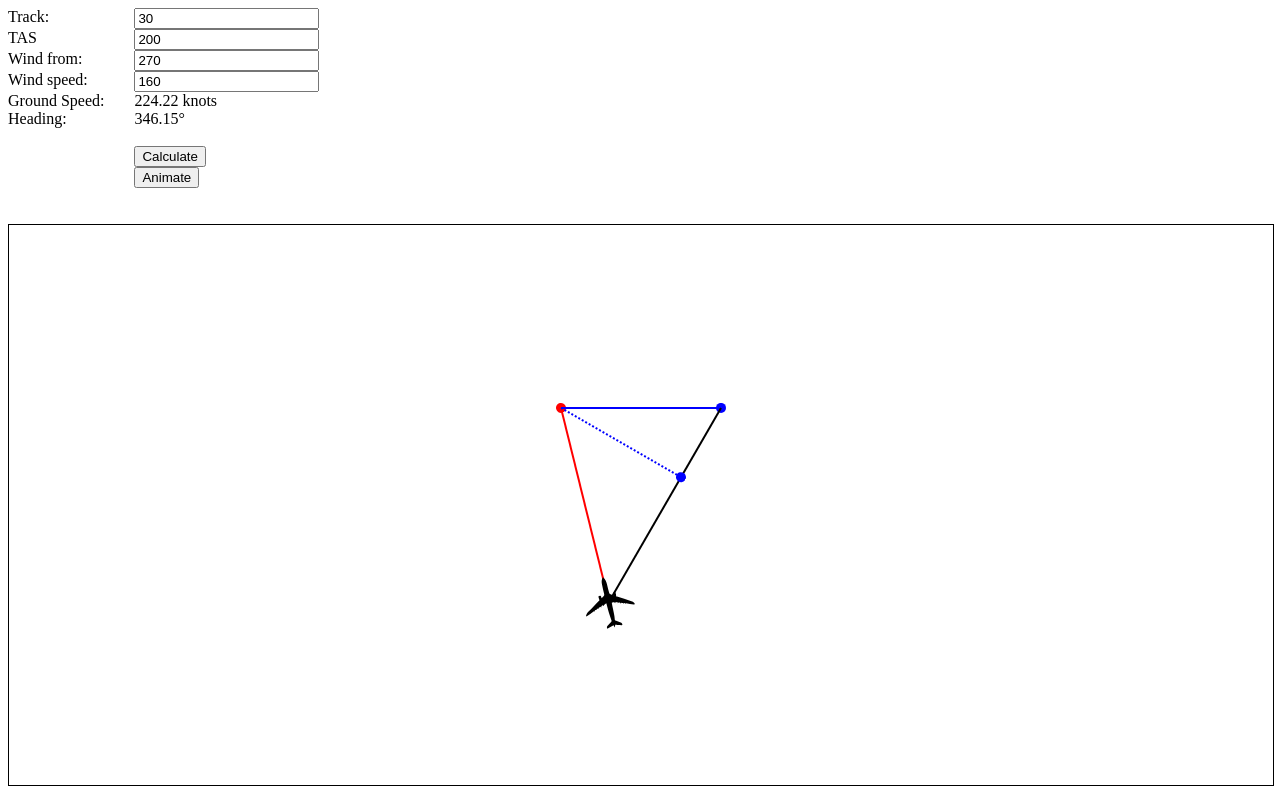
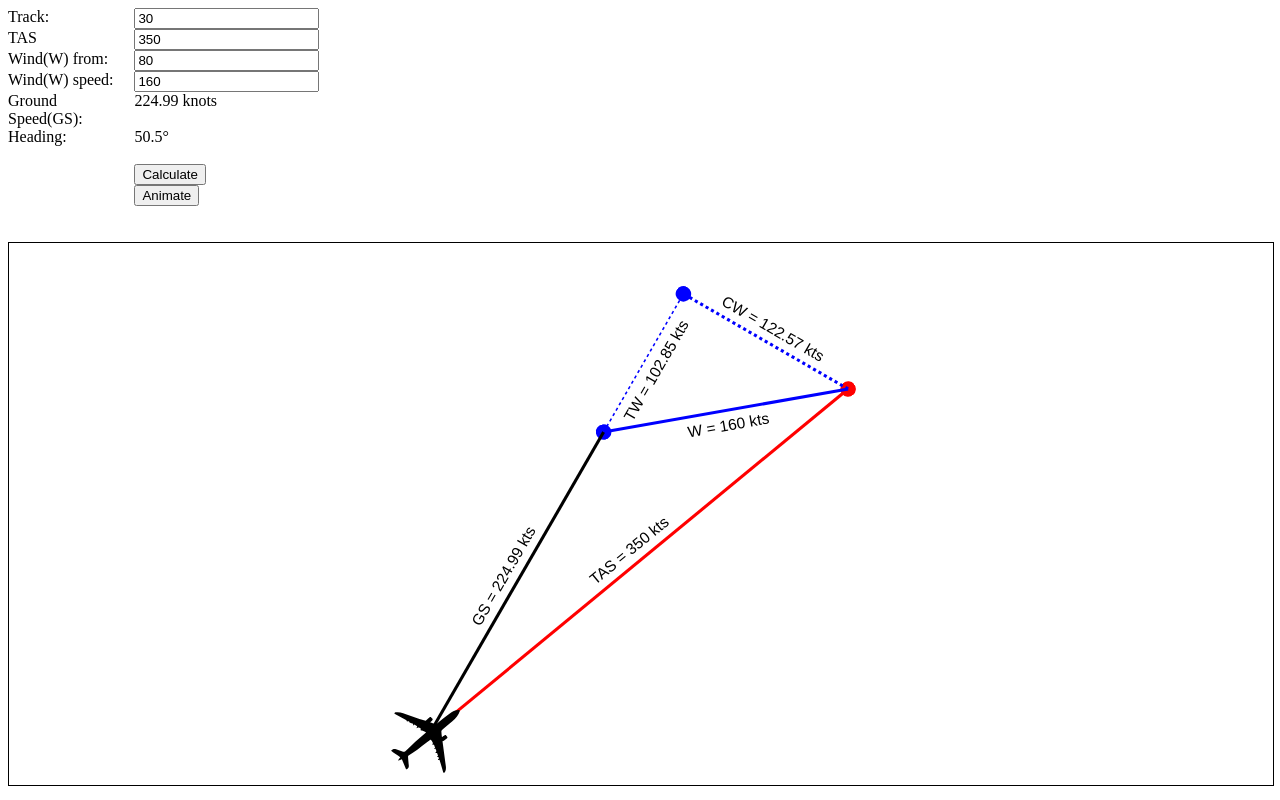
Before and after one commit to sseefried/aviation-diagrams, a plain HTML site: page index.html in a window 1280 px wide. Drawn offline with Linux system fonts and the light colour scheme.

Commit message:
Refactor and add labels

```diff
--- a/index.html
+++ b/index.html
@@ -49,7 +49,7 @@
 
 <div class="row">
   <div class="col-left">
-    <label>Wind from:</label>
+    <label>Wind(W) from:</label>
   </div>
   <div class="col-right">
     <input type="text" id="wind-from" name="wind-from" value="270" />
@@ -58,7 +58,7 @@
 
 <div class="row">
   <div class="col-left">
-    <label>Wind speed:</label>
+    <label>Wind(W) speed:</label>
   </div>
   <div class="col-right">
     <input type="text" id="wind-speed" name="wind-speed" value="160"/>
@@ -67,7 +67,7 @@
 
 <div class="row">
   <div class="col-left">
-    <label>Ground Speed:</label>
+    <label>Ground Speed(GS):</label>
   </div>
   <div class="col-right">
     <div id="ground-speed" name="ground-speed" value="160"></div>
@@ -191,6 +191,29 @@ var maximum = function(zero, as) {
   return result;
 }
 
+var rnd = function(v) {
+  return Number(v.toFixed(2));
+};
+
+var linePlusText = function(r,x,y,len,ang,txt,f) {
+  var line = r.group();
+  line.add(f(r.path("M0 0L" + len +  " 0")));
+  var textObj = line.text(txt).font({size: 10});
+  var nang = normalise(ang);
+
+  console.log(txt, nang);
+  var condition = nang >= 270 || nang <= 90;
+  var scaleX = condition ? 1 : -1;
+      scaleY = condition ? -1: 1;
+
+  textObj.scale(scaleX,scaleY).translate((len - scaleX*textObj.bbox().width)/2);
+  line.rotate(ang).translate(x,y);
+  r.add(line);
+};
+
+var toKnots = function(title, value) {
+  return title + " = " + rnd(Math.abs(value)) + " kts";
+};
 
 var drawDiagram = function() {
     var windDir = normalise(from - 180);
@@ -203,9 +226,6 @@ var drawDiagram = function() {
     var groundSpeed = TAS*dcos(driftAngle) + tailWind;
     var heading;
 
-    var rnd = function(v) {
-      return Number(v.toFixed(2));
-    };
 
     var drawPlane = function(group) {
         var dx, dy, frac = animateTime/maxAnimateTime;
@@ -226,18 +246,18 @@ var drawDiagram = function() {
         group.add(pg);
     };
 
-    // console.log("==========================");
-    // console.log("track", rnd(track));
-    // console.log("wind-from", rnd(from));
-    // console.log("wind-speed", rnd(wind));
-    // console.log("TAS", rnd(TAS));
+    console.log("==========================");
+    console.log("track", rnd(track));
+    console.log("wind-from", rnd(from));
+    console.log("wind-speed", rnd(wind));
+    console.log("TAS", rnd(TAS));
 
-    // console.log("--- results ------");
-    // console.log("tailWind", rnd(tailWind));
-    // console.log("crossWind", rnd(crossWind));
+    console.log("--- results ------");
+    console.log("tailWind", rnd(tailWind));
+    console.log("crossWind", rnd(crossWind));
 
-    // console.log("driftAngle", rnd(driftAngle));
-    // console.log("ETAS", rnd(ETAS));
+    console.log("driftAngle", rnd(driftAngle));
+    console.log("ETAS", rnd(ETAS));
 
     var tasEndY = rnd(TAS*dcos(heading));
     var tasEndX = rnd(TAS*dsin(heading));
@@ -264,6 +284,8 @@ var drawDiagram = function() {
 
     r.clear();
     var group = r.group();
+    group.scale(1,-1); // flip y axis
+    group.translate(width/2, height/2); // origin in centre of screen.
 
     var arrow = function(color) {
       return function(add) {
@@ -271,30 +293,35 @@ var drawDiagram = function() {
       };
     };
 
-    group.add(r.path("M0 0L" + tasEndX.toString() + " " + tasEndY.toString()).attr(attrs).attr({ "stroke": "red" }).marker('end', 5,5, arrow("red")));
-    group.add(r.path("M" + tasEndX + "," + tasEndY +  "L" + windEndX.toString() + "," + windEndY.toString()).attr(attrs).attr({ "stroke": "blue"}).marker('end', 5,5, arrow("blue")));
-    group.add(r.path("M0,0L" + trackEndX.toString() + "," + trackEndY.toString()).attr(attrs));
-    group.add(r.path("M" + tasEndX + "," + tasEndY + "L" + wind))
-
     var compAttrs = {"stroke": "blue", "stroke-dasharray": "2 2" };
 
-   var crossWindLine = r.path("M0 0L" + crossWind +  " 0").rotate(-track).translate(tasEndX,tasEndY).attr(attrs).attr(compAttrs).marker('end', 5,5, arrow("blue"));
-   group.add(crossWindLine);
+    linePlusText(group, 0, 0, TAS, 90-heading, toKnots("TAS", TAS),
+      function(x) { return x.attr(attrs).attr({ "stroke": "red" }).marker('end', 5,5, arrow("red")); });
 
-   if (tailWind < 0) {
-     var tailWindLine = r.path("M0 0L" + "0 " + tailWind ).rotate(180-track).translate(windEndX, windEndY).attr(compAttrs);
-     group.add(tailWindLine);
-   }
+    linePlusText(group, tasEndX, tasEndY, wind, 270-from, toKnots("W", wind),
+      function(x) { return x.attr(attrs).attr({ "stroke": "blue"}).marker('end', 5,5, arrow("blue")) });
 
-  $('#ground-speed').html(rnd(groundSpeed) + " knots");
-  $('#heading').html(rnd(normalise(heading)) + "°");
+    linePlusText(group, 0, 0, groundSpeed, 90-track, toKnots("GS", groundSpeed), function(x) { return x.attr(attrs); });
 
-  var boundingBox = group.rbox();
+    linePlusText(group, tasEndX, tasEndY, crossWind, -track, toKnots("CW", crossWind),
+      function(x) { return x.attr(attrs).attr(compAttrs).marker('end', 5,5, arrow("blue")); });
 
-  group.translate(-bottomLeftX+(width/2 - boundingBox.w/2),-bottomLeftY+(height/2 - boundingBox.h/2));
-  group.scale(1,-1);
+    if (tailWind < 0) {
+      linePlusText(group, windEndX, windEndY, tailWind, 270 - track, toKnots("TW", tailWind), function(x) { return x.attr(compAttrs); })
+      // var tailWindLine = r.path("M0 0L" + "0 " + tailWind ).rotate(180-track).translate(windEndX, windEndY).attr(compAttrs);
+      // group.add(tailWindLine);
+    }
 
-  drawPlane(group);
+    $('#ground-speed').html(rnd(groundSpeed) + " knots");
+    $('#heading').html(rnd(normalise(heading)) + "°");
+
+    var boundingBox = group.bbox();
+    group.dmove(-boundingBox.w/2, -boundingBox.h/2);
+
+    drawPlane(group);
+
+    var scaleFactor = Math.min(width/boundingBox.w, height/boundingBox.h)*0.85;
+    group.scale(scaleFactor);
 
 };
 
@@ -340,8 +367,8 @@ $(document).ready(function() {
     r = SVG("canvas").viewbox(0,0,w,h);
 
     setInitValue("track", 30);
-    setInitValue("wind-from", 270);
-    setInitValue("TAS", 200);
+    setInitValue("wind-from", 80 /*270*/);
+    setInitValue("TAS", 350);
     setInitValue("wind-speed", 160);
     width = w;
     height = h;
```
Also changed, not shown: 1 other file.
